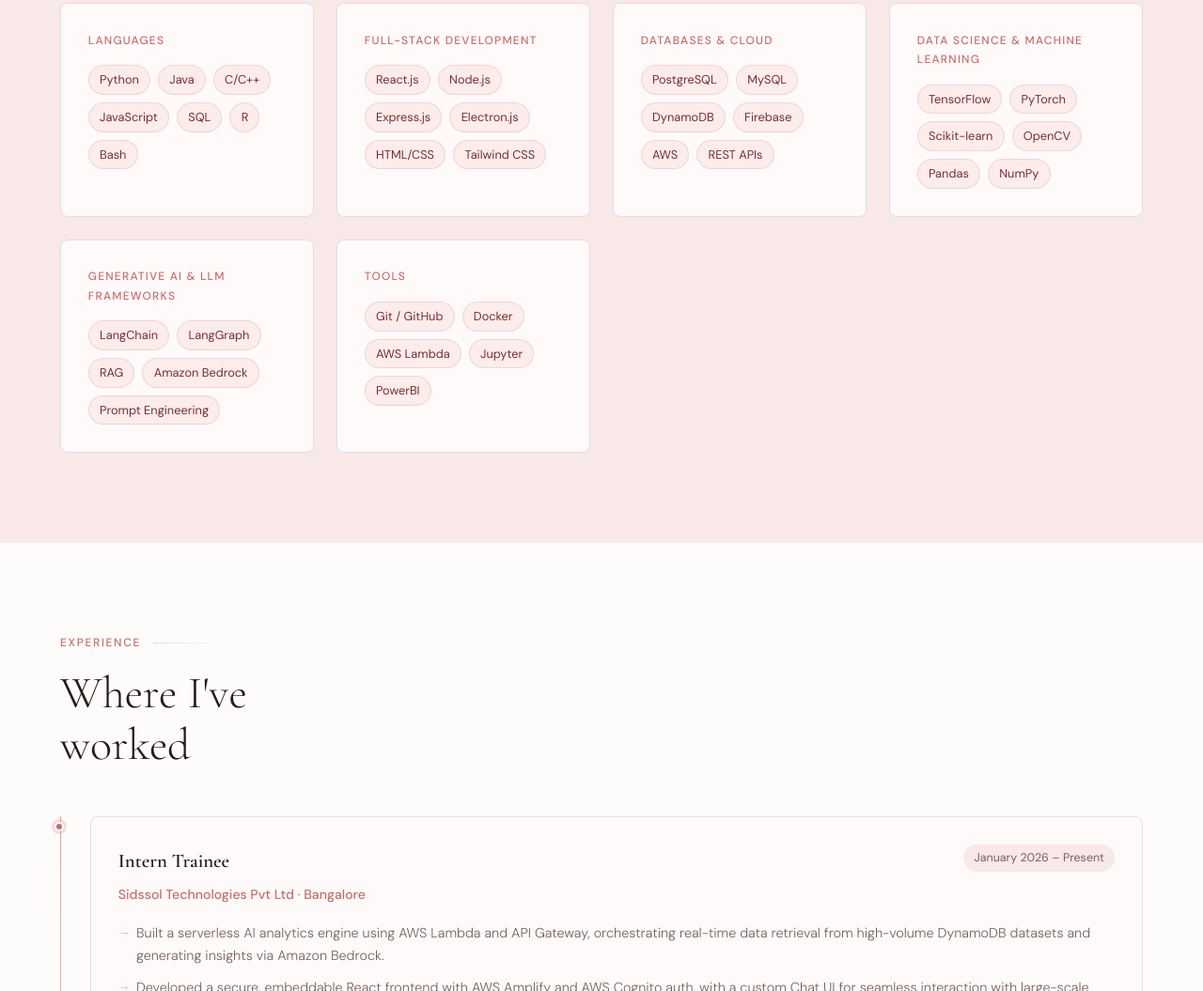
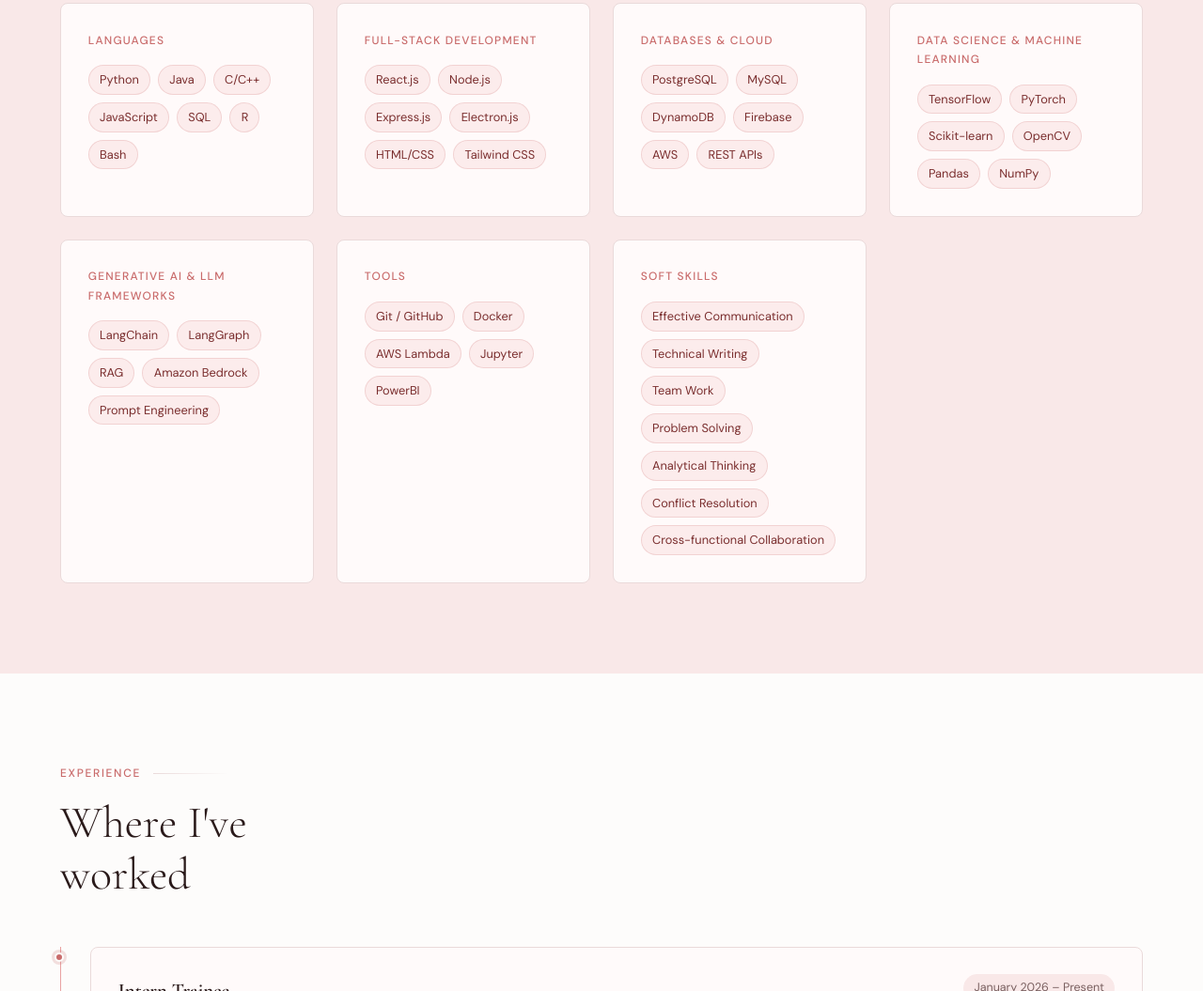
Before and after one commit to shrushtikaza/shrushtikaza.github.io, a plain HTML site: page index.html in a window 1280 px wide. Shown: the part 1668-2723 px from the top of the page at 94% size. Drawn offline with nearby package versions, Linux system fonts and the light colour scheme.

Commit message:
added communication skills

```diff
--- a/index.html
+++ b/index.html
@@ -582,6 +582,18 @@
  <span class="tag">Jupyter</span><span class="tag">PowerBI</span>
  </div>
  </div>
+  <div class="skill-group">
+  <div class="skill-group-title">Soft Skills</div>
+  <div class="skill-tags">
+    <span class="tag">Effective Communication</span>
+    <span class="tag">Technical Writing</span>
+    <span class="tag">Team Work</span>
+   <span class="tag">Problem Solving</span>
+   <span class="tag">Analytical Thinking</span>
+    <span class="tag">Conflict Resolution</span>
+    <span class="tag">Cross-functional Collaboration</span>
+  </div>
+</div>
  </div>
 </section>
 
```
